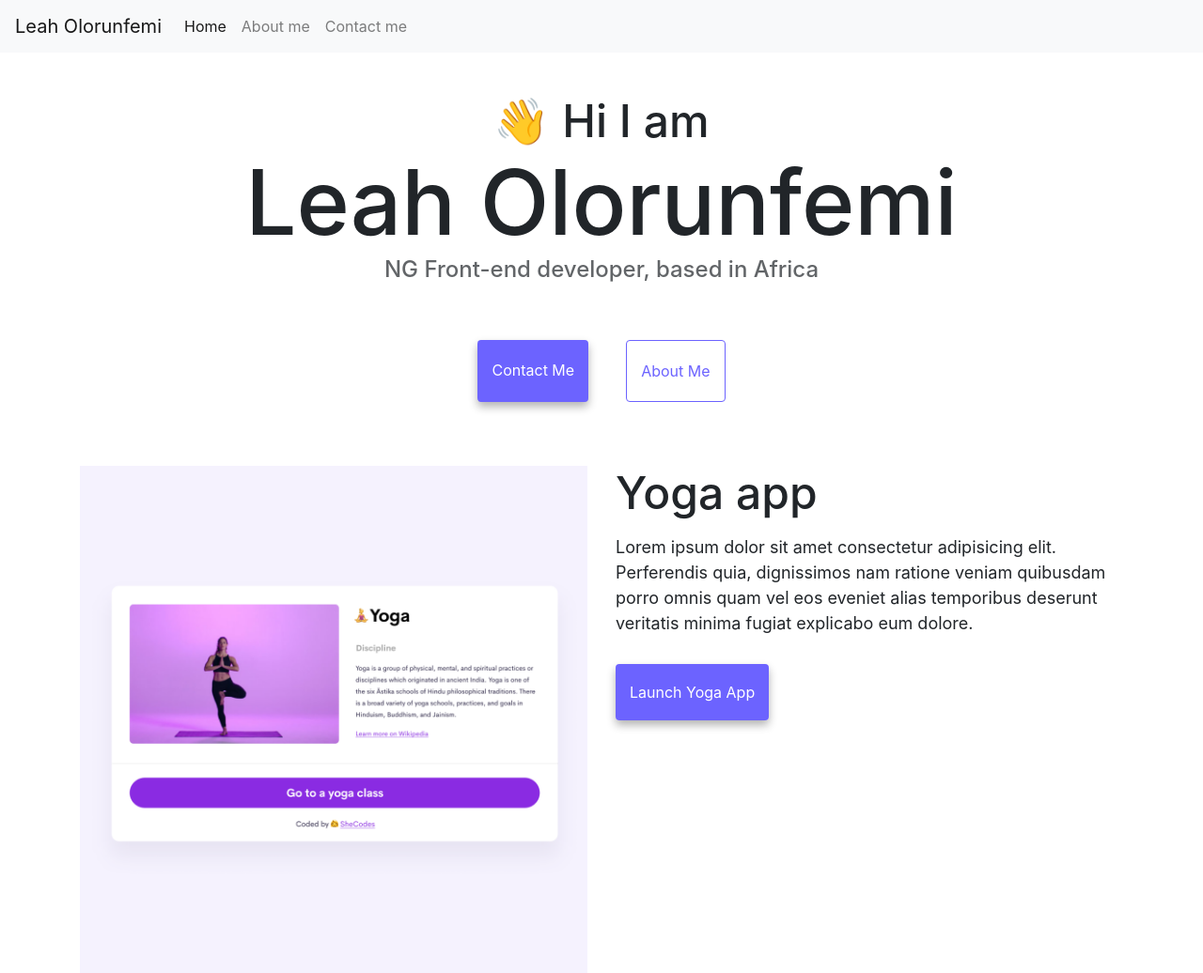
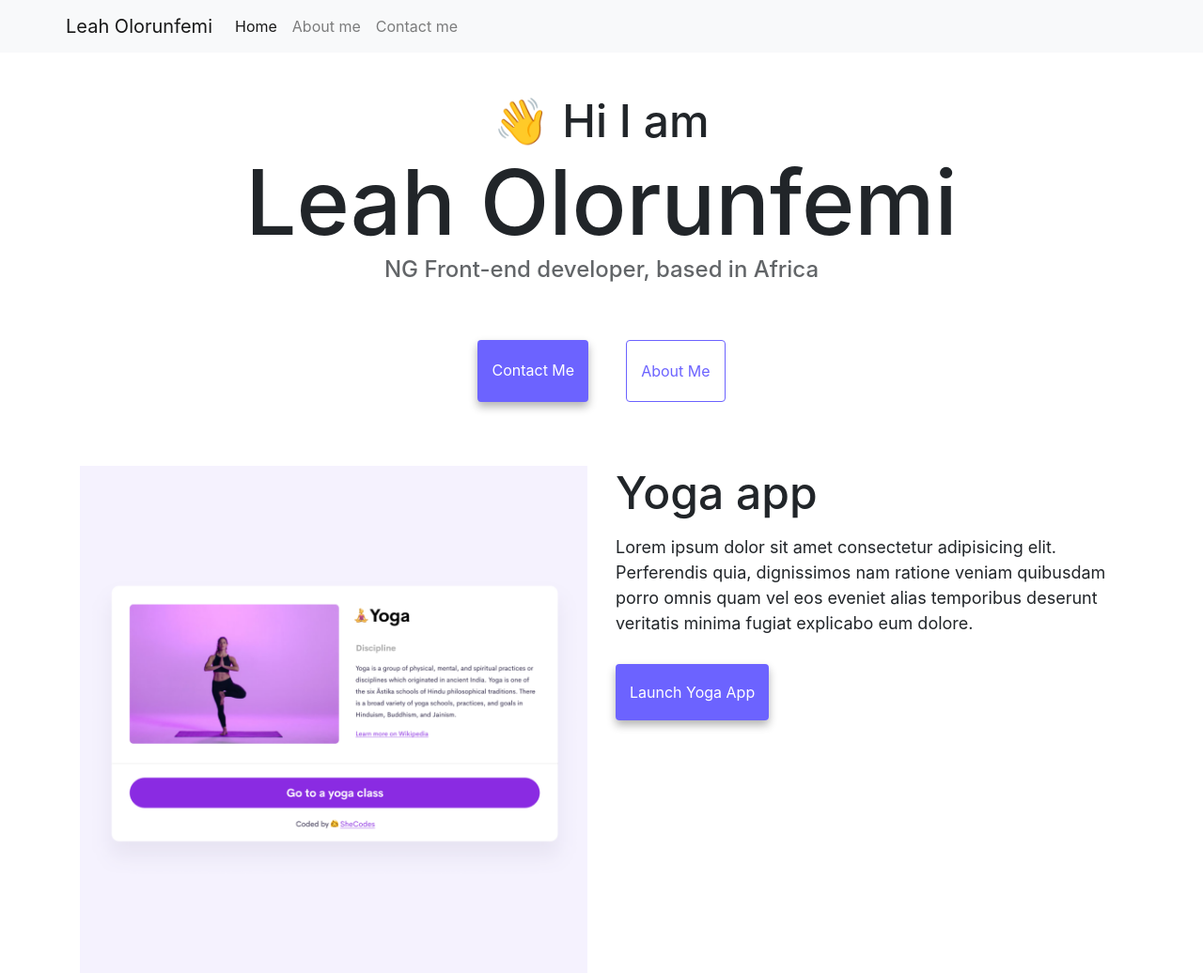
Before and after one commit to Leah-Olorunfemi/Responsive-practice, a plain HTML site: page index.html in a window 1280 px wide. Shown: the top 1036 px of the page at 94% size. Drawn offline with nearby package versions, Linux system fonts and the light colour scheme.

Commit message:
Updated index html.
Tweaked padding on navbar.

```diff
--- a/index.html
+++ b/index.html
@@ -21,7 +21,10 @@
 </head>
 
 <body>
-    <nav class="navbar  fixed-top navbar-expand-lg navbar-light bg-light">
+    <div class="ml-5">
+
+
+        <nav class="navbar fixed-top navbar-expand-lg navbar-light bg-light nav-margin">
 
             <a class="navbar-brand" href="index.html">Leah Olorunfemi</a>
             <button class="navbar-toggler" type="button" data-toggle="collapse" data-target="#navbarNav"
@@ -43,6 +46,7 @@
                 </ul>
             </div>
         </nav>
+    </div>
     <h2 class="text-center">👋 Hi I am</h2>
     <h1 class="text-center">Leah Olorunfemi</h1>
     <h3 class="text-center">NG Front-end developer, based in Africa</h3>
--- a/style/style.css
+++ b/style/style.css
@@ -7,6 +7,9 @@
 body {
   margin: 100px auto 0px;
   /* max-width: 800px; */
+}
+.nav-margin {
+  padding-left: 70px;
 }
 
 h1,
```
Lines whose indentation alone changed are shown as unchanged.
